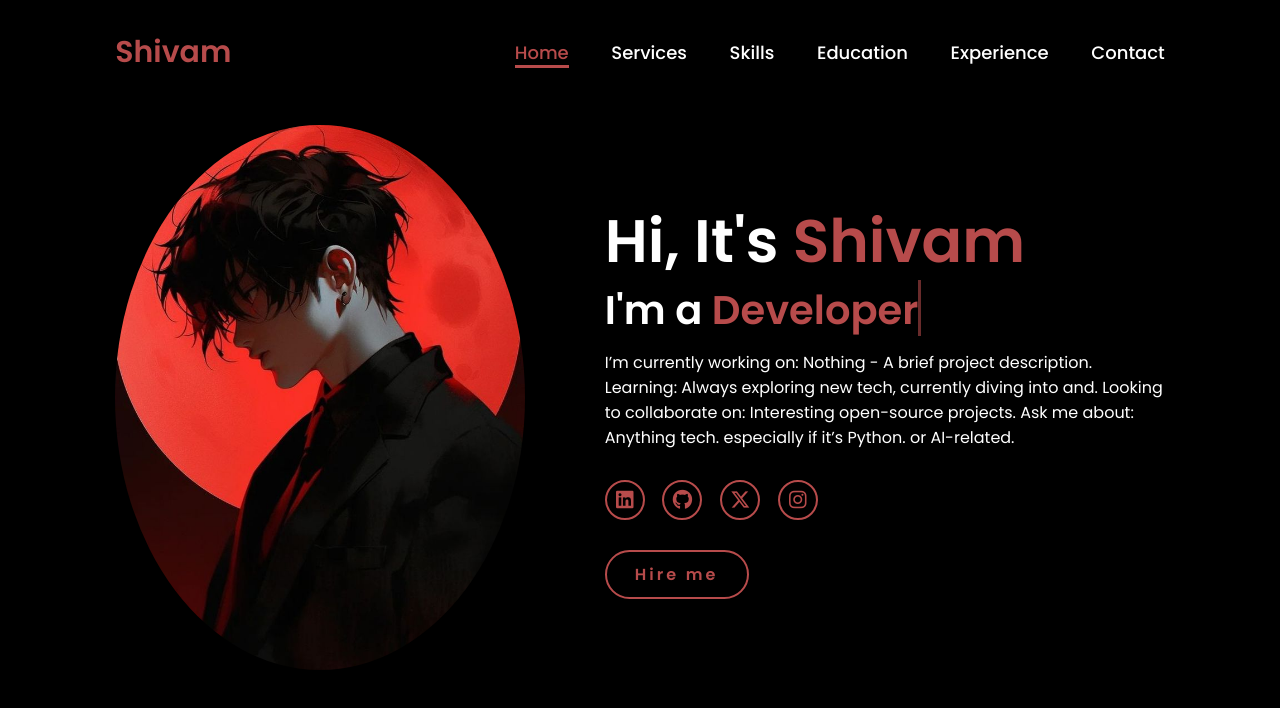
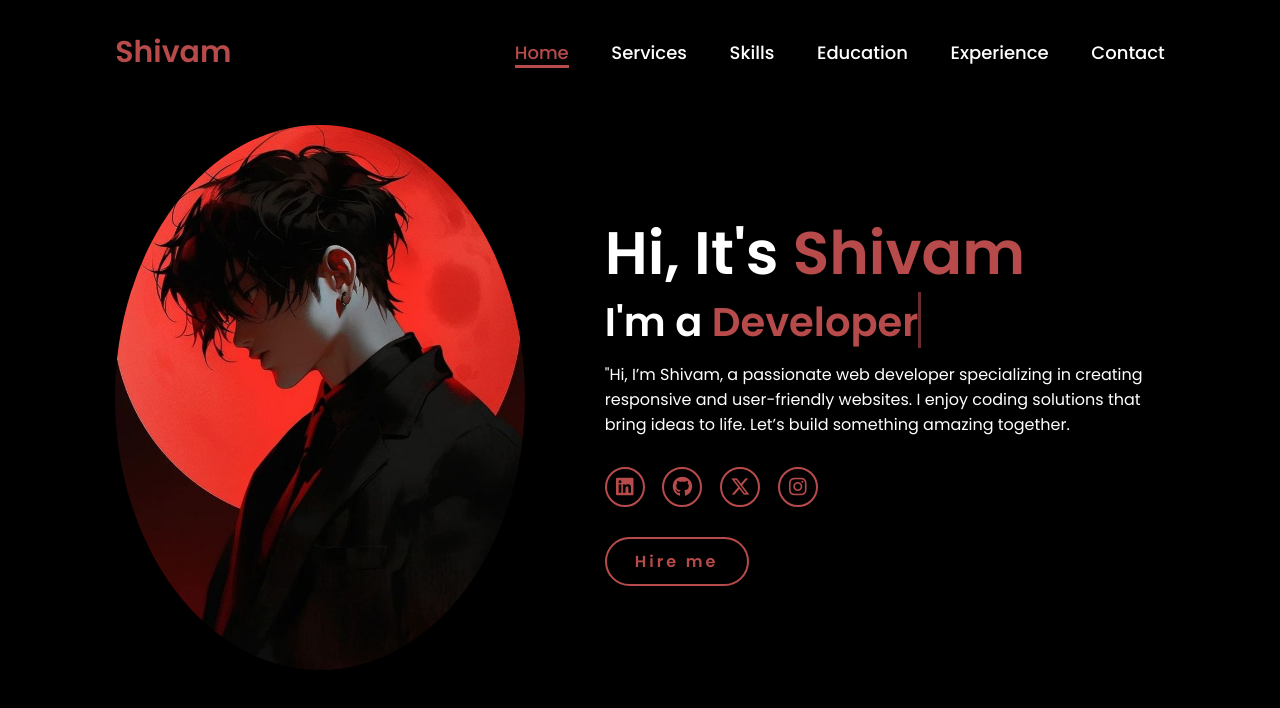
Before and after one commit to Shivamop8/shivam, a plain HTML site: page index.html in a window 1280 px wide. Drawn offline with Linux system fonts and the light colour scheme.

Commit message:
index.html

```diff
--- a/index.html
+++ b/index.html
@@ -28,10 +28,7 @@
         <div class="home-content">
             <h1>Hi, It's <span>Shivam</span></h1>
             <h3 class="typing-text">I'm a <span></span></h3>
-            <p> I’m currently working on: Nothing - A brief project description.
- Learning: Always exploring new tech, currently diving into and.
- Looking to collaborate on: Interesting open-source projects.
- Ask me about: Anything tech. especially if it’s Python. or AI-related.</p>
+            <p> "Hi, I’m Shivam, a passionate web developer specializing in creating responsive and user-friendly websites. I enjoy coding solutions that bring ideas to life. Let’s build something amazing together.</p>
             <div class="social-icons">
                 <a href="#"><i class="fa-brands fa-linkedin"></i></a>
                 <a href="#"><i class="fa-brands fa-github"></i></a>
```
